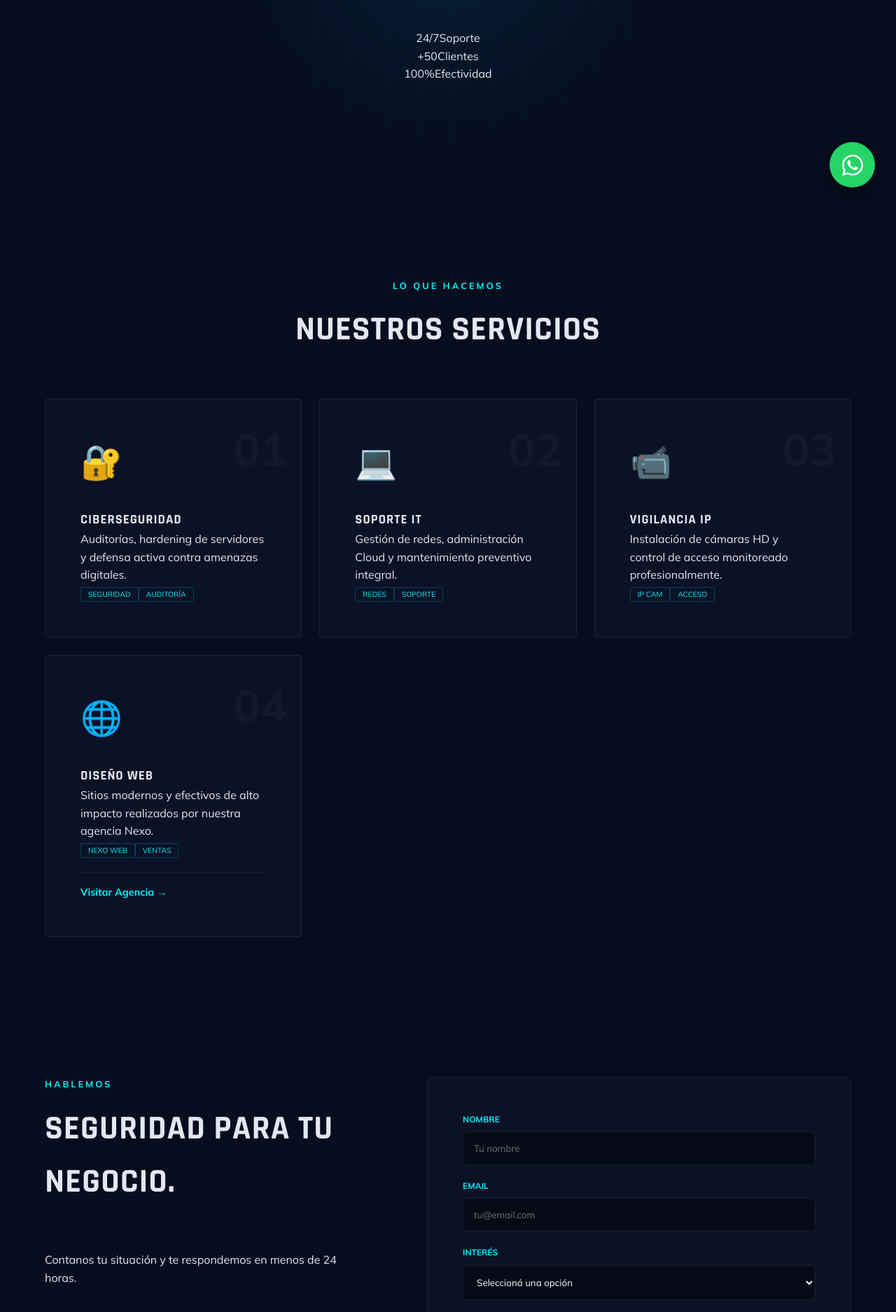
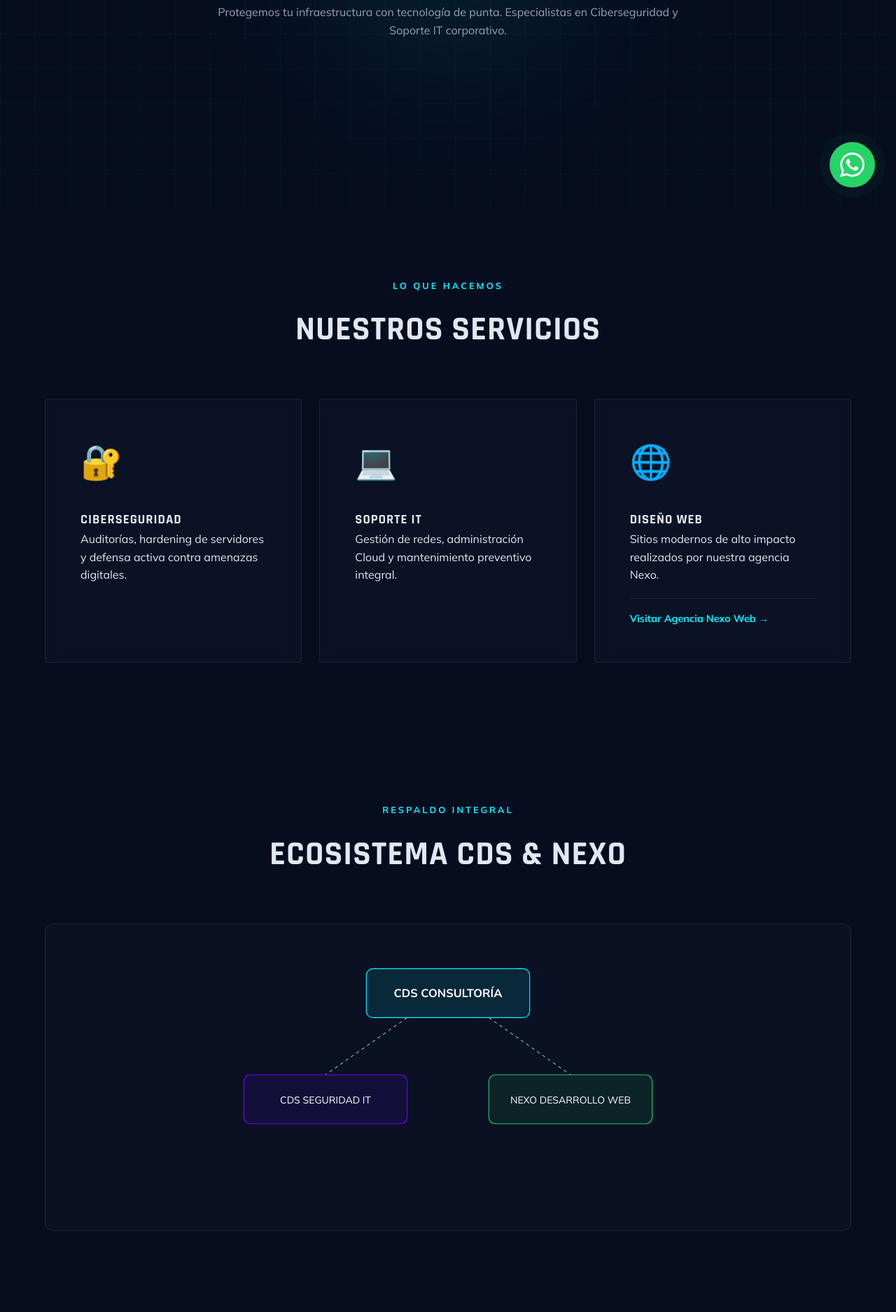
Before and after one commit to consultoriainformaticacds/CDS-CONSULTORIA, a website built with Vite: page index.html in a window 1280 px wide. Shown: the part 502-2377 px from the top of the page at 70% size. Built offline with nearby package versions, Linux system fonts and the light colour scheme.

Commit message:
Final: WhatsApp interactivo y footer elite

```diff
--- a/index.html
+++ b/index.html
@@ -48,7 +48,6 @@
     .hero-title { font-size: clamp(2.8rem, 9vw, 5rem); line-height: 1; margin-bottom: 25px; }
     .hero-title .t2 { color: var(--accent); text-shadow: 0 0 30px rgba(0, 242, 255, 0.3); }
     .hero-title .t3 { display: block; font-size: 1.1rem; color: var(--text-dim); margin-top: 15px; letter-spacing: 3px; font-weight: 400; }
-    .hero-desc { max-width: 750px; margin: 0 auto 40px; font-size: 1.15rem; color: var(--text-dim); }
 
     section { padding: 100px 5%; max-width: 1400px; margin: 0 auto; }
     .section-tag { color: var(--accent); text-transform: uppercase; letter-spacing: 3px; font-size: 0.8rem; font-weight: 700; text-align: center; margin-bottom: 15px; display: block; }
@@ -62,13 +61,14 @@
     .servicio-card::before {
       content: ""; position: absolute; inset: 0;
       background: radial-gradient(600px circle at var(--mouse-x) var(--mouse-y), rgba(0, 242, 255, 0.1), transparent 40%);
-      opacity: 0; transition: opacity 0.3s;
+      opacity: 0; transition: opacity 0.3s; pointer-events: none;
     }
     .servicio-card:hover::before { opacity: 1; }
     .servicio-card:hover { border-color: var(--accent); transform: translateY(-10px); }
-    .servicio-num { position: absolute; top: 20px; right: 20px; color: rgba(255,255,255,0.03); font-size: 4rem; font-weight: 800; }
     .servicio-icon { font-size: 3rem; margin-bottom: 30px; display: block; }
-    .tag { font-size: 0.65rem; color: var(--accent); border: 1px solid rgba(0, 242, 255, 0.2); padding: 3px 10px; border-radius: 2px; text-transform: uppercase; }
+
+    .ecosistema-box { background: rgba(255,255,255,0.02); border: 1px solid var(--glass-border); border-radius: 12px; padding: 40px; margin-top: 40px; text-align: center; }
+    .ecosistema-svg { max-width: 700px; width: 100%; height: auto; margin: 0 auto; }
 
     .contacto-grid { display: grid; grid-template-columns: 1fr 1.3fr; gap: 80px; align-items: start; }
     .contacto-form { background: var(--bg-card); padding: 50px; border-radius: 12px; border: 1px solid var(--glass-border); display: grid; gap: 20px; }
@@ -81,15 +81,25 @@
     .form-submit:hover { box-shadow: 0 0 30px var(--accent); transform: scale(1.02); }
 
     footer { padding: 60px 5% 40px; border-top: 1px solid var(--glass-border); text-align: center; }
-    #wa-float { position: fixed; bottom: 30px; right: 30px; background: #25d366; width: 65px; height: 65px; border-radius: 50%; display: flex; align-items: center; justify-content: center; z-index: 2000; box-shadow: 0 10px 30px rgba(0,0,0,0.4); transition: var(--transition); }
+
+    #wa-float {
+      position: fixed; bottom: 30px; right: 30px; background: #25d366;
+      width: 65px; height: 65px; border-radius: 50%; display: flex;
+      align-items: center; justify-content: center; z-index: 3000;
+      box-shadow: 0 10px 30px rgba(0,0,0,0.4); transition: all 0.3s ease;
+      animation: pulse-wa 2s infinite; text-decoration: none;
+    }
+    #wa-float:hover { transform: scale(1.1) rotate(10deg); }
+    @keyframes pulse-wa {
+      0% { box-shadow: 0 0 0 0 rgba(37, 211, 102, 0.7); }
+      70% { box-shadow: 0 0 0 15px rgba(37, 211, 102, 0); }
+      100% { box-shadow: 0 0 0 0 rgba(37, 211, 102, 0); }
+    }
 
     .reveal { opacity: 0; transform: translateY(40px); transition: all 0.8s ease-out; }
     .reveal.visible { opacity: 1; transform: translateY(0); }
 
-    @media (max-width: 900px) {
-      .contacto-grid { grid-template-columns: 1fr; }
-      .nav-links { display: none; }
-    }
+    @media (max-width: 900px) { .contacto-grid { grid-template-columns: 1fr; } .nav-links { display: none; } }
   </style>
 </head>
 <body>
@@ -98,6 +108,7 @@
     <a class="nav-logo" href="#">CDS<span>.</span><small>Consultoría Informática</small></a>
     <ul class="nav-links">
       <li><a href="#servicios">Servicios</a></li>
+      <li><a href="#porque">Nosotros</a></li>
       <li><a href="#contacto">Contacto</a></li>
     </ul>
     <a href="#contacto" class="nav-cta">Consultar ahora</a>
@@ -111,12 +122,7 @@
       <div class="hero-content">
         <div class="hero-badge">Tecnología · Seguridad · Desarrollo</div>
         <h1 class="hero-title">Soluciones <span class="t2">Digitales</span><br/><span class="t3">Seguras · Escalables · Profesionales</span></h1>
-        <p class="hero-desc">Protegemos y potenciamos tu infraestructura con tecnología de punta. Especialistas en Ciberseguridad y Soporte IT corporativo.</p>
-        <div class="hero-stats">
-          <div class="stat-item"><span class="stat-num">24/7</span><span class="stat-label">Soporte</span></div>
-          <div class="stat-item"><span class="stat-num">+50</span><span class="stat-label">Clientes</span></div>
-          <div class="stat-item"><span class="stat-num">100%</span><span class="stat-label">Efectividad</span></div>
-        </div>
+        <p style="max-width: 700px; margin: 0 auto; color: var(--text-dim);">Protegemos tu infraestructura con tecnología de punta. Especialistas en Ciberseguridad y Soporte IT corporativo.</p>
       </div>
     </section>
 
@@ -125,56 +131,54 @@
       <h2 class="section-title">Nuestros servicios</h2>
       <div class="servicios-grid">
         <article class="servicio-card">
-          <span class="servicio-num">01</span><span class="servicio-icon">🔐</span>
+          <span class="servicio-icon">🔐</span>
           <h3>Ciberseguridad</h3>
           <p>Auditorías, hardening de servidores y defensa activa contra amenazas digitales.</p>
-          <div class="servicio-tags"><span class="tag">Seguridad</span><span class="tag">Auditoría</span></div>
         </article>
         <article class="servicio-card">
-          <span class="servicio-num">02</span><span class="servicio-icon">💻</span>
+          <span class="servicio-icon">💻</span>
           <h3>Soporte IT</h3>
           <p>Gestión de redes, administración Cloud y mantenimiento preventivo integral.</p>
-          <div class="servicio-tags"><span class="tag">Redes</span><span class="tag">Soporte</span></div>
         </article>
         <article class="servicio-card">
-          <span class="servicio-num">03</span><span class="servicio-icon">📹</span>
-          <h3>Vigilancia IP</h3>
-          <p>Instalación de cámaras HD y control de acceso monitoreado profesionalmente.</p>
-          <div class="servicio-tags"><span class="tag">IP Cam</span><span class="tag">Acceso</span></div>
-        </article>
-        <!-- SERVICIO 04 CORREGIDO: APUNTA A NEXO WEB -->
-        <article class="servicio-card">
-          <span class="servicio-num">04</span><span class="servicio-icon">🌐</span>
+          <span class="servicio-icon">🌐</span>
           <h3>Diseño Web</h3>
-          <p>Sitios modernos y efectivos de alto impacto realizados por nuestra agencia Nexo.</p>
-          <div class="servicio-tags"><span class="tag">Nexo Web</span><span class="tag">Ventas</span></div>
+          <p>Sitios modernos de alto impacto realizados por nuestra agencia Nexo.</p>
           <div style="margin-top: 20px; padding-top: 15px; border-top: 1px solid var(--glass-border);">
-            <a href="https://nexoweb.pages.dev/" target="_blank" style="color: var(--accent); text-decoration: none; font-weight: 700; font-size: 0.9rem;">Visitar Agencia →</a>
+            <a href="https://nexoweb.pages.dev/" target="_blank" style="color: var(--accent); text-decoration: none; font-weight: 700; font-size: 0.9rem;">Visitar Agencia Nexo Web →</a>
           </div>
         </article>
+      </div>
+    </section>
+
+    <section id="porque">
+      <span class="section-tag">Respaldo Integral</span>
+      <h2 class="section-title">Ecosistema CDS & Nexo</h2>
+      <div class="ecosistema-box">
+        <svg class="ecosistema-svg" viewBox="0 0 600 300">
+          <rect x="200" y="20" width="200" height="60" rx="8" fill="rgba(0,242,255,0.1)" stroke="var(--accent)" />
+          <text x="300" y="55" text-anchor="middle" fill="#fff" font-weight="bold" font-size="14">CDS CONSULTORÍA</text>
+          <line x1="250" y1="80" x2="150" y2="150" stroke="var(--text-dim)" stroke-dasharray="4" />
+          <line x1="350" y1="80" x2="450" y2="150" stroke="var(--text-dim)" stroke-dasharray="4" />
+          <rect x="50" y="150" width="200" height="60" rx="8" fill="rgba(112,0,255,0.1)" stroke="var(--accent-2)" />
+          <text x="150" y="185" text-anchor="middle" fill="#fff" font-size="12">CDS SEGURIDAD IT</text>
+          <rect x="350" y="150" width="200" height="60" rx="8" fill="rgba(34,197,94,0.1)" stroke="#22c55e" />
+          <text x="450" y="185" text-anchor="middle" fill="#fff" font-size="12">NEXO DESARROLLO WEB</text>
+        </svg>
       </div>
     </section>
 
     <section id="contacto">
       <div class="contacto-grid">
         <div class="contacto-info">
-          <span class="section-tag" style="text-align: left;">Hablemos</span>
-          <h2 class="section-title" style="text-align: left;">Seguridad para tu negocio.</h2>
-          <p>Contanos tu situación y te respondemos en menos de 24 horas.</p>
+          <h2 class="section-title" style="text-align: left;">Hablemos.</h2>
+          <p>Respondemos en menos de 24 horas.</p>
+          <p style="margin-top: 20px;"><strong>Email:</strong> consultoriainformaticacds@gmail.com</p>
         </div>
         <form class="contacto-form" id="cdsForm" action="https://formspree.io/f/maqpkdog" method="POST">
-          <div class="form-group"><label>Nombre</label><input type="text" name="name" required placeholder="Tu nombre" /></div>
-          <div class="form-group"><label>Email</label><input type="email" name="email" required placeholder="tu@email.com" /></div>
-          <div class="form-group">
-            <label>Interés</label>
-            <select name="service" required>
-              <option value="" disabled selected>Seleccioná una opción</option>
-              <option value="Ciberseguridad">Ciberseguridad</option>
-              <option value="Soporte IT">Soporte IT</option>
-              <option value="Web">Diseño Web (Nexo)</option>
-            </select>
-          </div>
-          <div class="form-group"><label>Mensaje</label><textarea name="message" rows="4" required placeholder="¿En qué podemos ayudarte?"></textarea></div>
+          <div class="form-group"><label>Nombre</label><input type="text" name="name" required /></div>
+          <div class="form-group"><label>Email</label><input type="email" name="email" required /></div>
+          <div class="form-group"><label>Mensaje</label><textarea name="message" rows="4" required></textarea></div>
           <button type="submit" class="form-submit" id="cds-btn">Enviar consulta →</button>
           <p id="form-status" style="margin-top: 15px; text-align: center; font-weight: 700;"></p>
         </form>
@@ -183,30 +187,19 @@
   </main>
 
   <footer>
-    <!-- SECCIÓN ECOSISTEMA -->
     <div style="margin-bottom: 30px; padding-bottom: 20px; border-bottom: 1px solid rgba(255,255,255,0.03);">
-      <span style="display: block; font-size: 0.7rem; color: var(--accent); text-transform: uppercase; letter-spacing: 2px; margin-bottom: 15px; font-weight: 700;">Nuestras Unidades de Negocio</span>
       <div style="display: flex; justify-content: center; gap: 30px; flex-wrap: wrap;">
-        <a href="https://nexoweb.pages.dev/" target="_blank" style="color: var(--text-dim); text-decoration: none; font-size: 0.85rem; transition: var(--transition);">
-          <strong style="color: #fff;">Nexo Web:</strong> Agencia de Diseño Profesional
-        </a>
-        <a href="https://nexo-landing.pages.dev/" target="_blank" style="color: var(--text-dim); text-decoration: none; font-size: 0.85rem; transition: var(--transition);">
-          <strong style="color: #fff;">Catálogo:</strong> Modelos y Demos en Vivo
-        </a>
+        <a href="https://nexoweb.pages.dev/" target="_blank" style="color: var(--text-dim); text-decoration: none; font-size: 0.85rem;"><strong>Nexo Web:</strong> Agencia de Diseño</a>
+        <a href="https://nexo-landing.pages.dev/" target="_blank" style="color: var(--text-dim); text-decoration: none; font-size: 0.85rem;"><strong>Catálogo:</strong> Demos en Vivo</a>
       </div>
     </div>
-
-    <!-- COPYRIGHT Y CRÉDITO -->
-    <p>© 2026 CDS Consultoría Informática. Todos los derechos reservados. CABA, Argentina.</p>
-    <p style="margin-top: 15px; font-size: 0.75rem; opacity: 0.6;">
-      Sitio diseñado y desarrollado por
-      <a href="https://nexoweb.pages.dev/" target="_blank" style="color: var(--accent); text-decoration: none; font-weight: 700; border-bottom: 1px solid transparent; transition: var(--transition);">
-        Nexo Web
-      </a>
-    </p>
+    <p>© 2026 CDS Consultoría Informática. CABA, Argentina.</p>
+    <p style="margin-top: 10px; font-size: 0.75rem; opacity: 0.6;">Sitio diseñado por <a href="https://nexoweb.pages.dev/" style="color: var(--accent); text-decoration: none; font-weight: 700;">Nexo Web</a></p>
   </footer>
 
-  <a href="https://wa.me/5491124632544" id="wa-float" target="_blank"><svg viewBox="0 0 24 24" fill="white" width="30" height="30"><path d="M17.472 14.382c-.297-.149-1.758-.867-2.03-.967-.273-.099-.471-.148-.67.15-.197.297-.767.966-.94 1.164-.173.199-.347.223-.644.075-.297-.15-1.255-.463-2.39-1.475-.883-.788-1.48-1.761-1.653-2.059-.173-.297-.018-.458.13-.606.134-.133.298-.347.446-.52.149-.174.198-.298.298-.497.099-.198.05-.371-.025-.52-.075-.149-.669-1.612-.916-2.207-.242-.579-.487-.5-.669-.51-.173-.008-.371-.01-.57-.01-.198 0-.52.074-.792.372-.272.297-1.04 1.016-1.04 2.479 0 1.462 1.065 2.875 1.213 3.074.149.198 2.096 3.2 5.077 4.487.709.306 1.262.489 1.694.625.712.227 1.36.195 1.871.118.571-.085 1.758-.719 2.006-1.413.248-.694.248-1.289.173-1.413-.074-.124-.272-.198-.57-.347m-5.421 7.403h-.004a9.87 9.87 0 01-5.031-1.378l-.361-.214-3.741.982.998-3.648-.235-.374a9.86 9.86 0 01-1.51-5.26c.001-5.45 4.436-9.884 9.888-9.884 2.64 0 5.122 1.03 6.988 2.898a9.825 9.825 0 012.893 6.994c-.003 5.45-4.437 9.884-9.885 9.884m8.413-18.297A11.815 11.815 0 0012.05 0C5.495 0 .16 5.335.157 11.892c0 2.096.547 4.142 1.588 5.945L.057 24l6.305-1.654a11.882 11.882 0 005.683 1.448h.005c6.554 0 11.89-5.335 11.893-11.893a11.821 11.821 0 00-3.48-8.413z"/></svg></a>
+  <a href="https://wa.me/5491124632544" id="wa-float" target="_blank">
+    <svg viewBox="0 0 24 24" fill="white" width="35" height="35"><path d="M17.472 14.382c-.297-.149-1.758-.867-2.03-.967-.273-.099-.471-.148-.67.15-.197.297-.767.966-.94 1.164-.173.199-.347.223-.644.075-.297-.15-1.255-.463-2.39-1.475-.883-.788-1.48-1.761-1.653-2.059-.173-.297-.018-.458.13-.606.134-.133.298-.347.446-.52.149-.174.198-.298.298-.497.099-.198.05-.371-.025-.52-.075-.149-.669-1.612-.916-2.207-.242-.579-.487-.5-.669-.51-.173-.008-.371-.01-.57-.01-.198 0-.52.074-.792.372-.272.297-1.04 1.016-1.04 2.479 0 1.462 1.065 2.875 1.213 3.074.149.198 2.096 3.2 5.077 4.487.709.306 1.262.489 1.694.625.712.227 1.36.195 1.871.118.571-.085 1.758-.719 2.006-1.413.248-.694.248-1.289.173-1.413-.074-.124-.272-.198-.57-.347m-5.421 7.403h-.004a9.87 9.87 0 01-5.031-1.378l-.361-.214-3.741.982.998-3.648-.235-.374a9.86 9.86 0 01-1.51-5.26c.001-5.45 4.436-9.884 9.888-9.884 2.64 0 5.122 1.03 6.988 2.898a9.825 9.825 0 012.893 6.994c-.003 5.45-4.437 9.884-9.885 9.884m8.413-18.297A11.815 11.815 0 0012.05 0C5.495 0 .16 5.335.157 11.892c0 2.096.547 4.142 1.588 5.945L.057 24l6.305-1.654a11.882 11.882 0 005.683 1.448h.005c6.554 0 11.89-5.335 11.893-11.893a11.821 11.821 0 00-3.48-8.413z"/></svg>
+  </a>
 
   <script>
     document.addEventListener('DOMContentLoaded', () => {
@@ -225,17 +218,10 @@
 
         const form = document.getElementById('cdsForm');
         const status = document.getElementById('form-status');
-        const btn = document.getElementById('cds-btn');
         form.addEventListener('submit', async (e) => {
             e.preventDefault();
-            btn.innerText = "ENVIANDO...";
-            btn.disabled = true;
-            try {
-                const response = await fetch(form.action, { method: 'POST', body: new FormData(form), headers: { 'Accept': 'application/json' } });
-                if (response.ok) { status.innerText = "EXITO: Consulta recibida."; status.style.color = "var(--accent)"; form.reset(); }
-                else { status.innerText = "ERROR: Reintente."; status.style.color = "#ff4444"; }
-            } catch (error) { status.innerText = "ERROR DE CONEXIÓN."; }
-            finally { btn.innerText = "ENVIAR CONSULTA →"; btn.disabled = false; }
+            const response = await fetch(form.action, { method: 'POST', body: new FormData(form), headers: { 'Accept': 'application/json' } });
+            if (response.ok) { status.innerText = "Consulta recibida."; status.style.color = "var(--accent)"; form.reset(); }
         });
     });
   </script>
```
